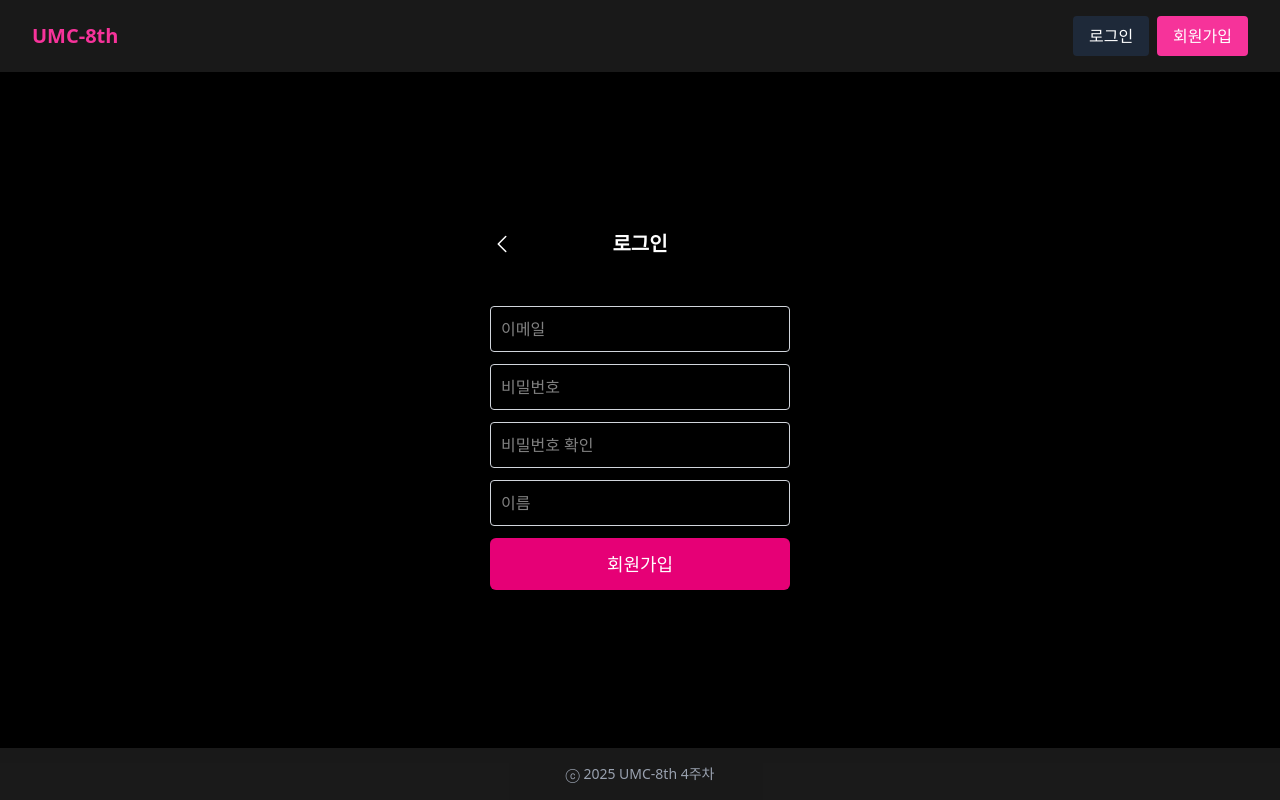
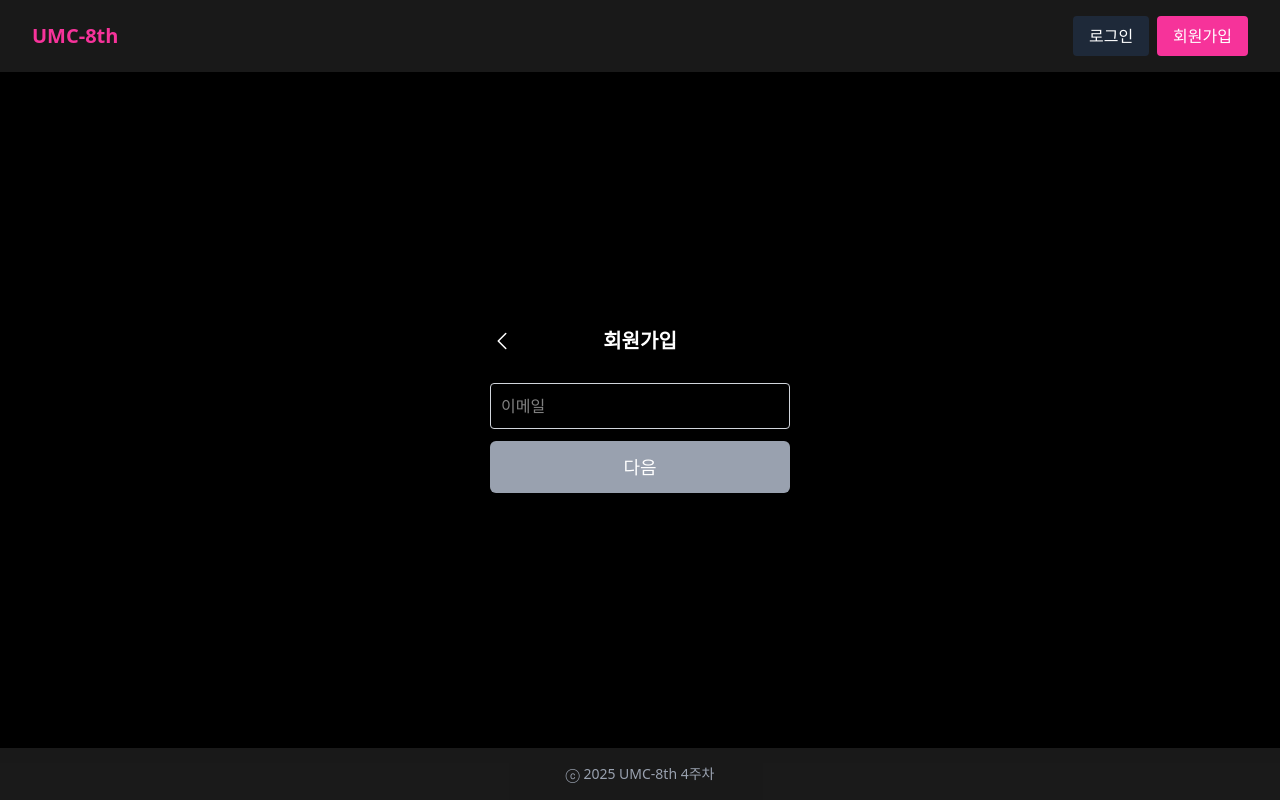
Before and after one commit to DSWU-UMC-8th/UMC-8th-Latte, a React (Vite) app in the folder week4/week4-2/: page /signup in a window 1280 px wide. Built offline with nearby package versions, Linux system fonts and the light colour scheme.

Commit message:
✨ Feat: 회원가입 단계별
Feat: 회원가입 단계별

```diff
--- a/week4/week4-2/package.json
+++ b/week4/week4-2/package.json
@@ -14,6 +14,7 @@
     "@hookform/resolvers": "^5.0.1",
     "@tailwindcss/vite": "^4.1.3",
     "axios": "^1.8.4",
+    "install": "^0.13.0",
     "react": "^19.0.0",
     "react-dom": "^19.0.0",
     "react-hook-form": "^7.55.0",
--- a/week4/week4-2/src/apis/auth.ts
+++ b/week4/week4-2/src/apis/auth.ts
@@ -16,7 +16,7 @@ export const postSignin = async(body: RequestSigninDto):Promise<ResponseSigninDt
 }
 
 export const getMyInfo = async(): Promise<ResponseMyInfoDto> => {
-    const {getItem} = useLocalStorage(LOCAL_STORAGE_KEY.accessToken);
+    const {getItem} = useLocalStorage(LOCAL_STORAGE_KEY.accessToken); // 무시 가능
     const token = getItem();
     const {data} = await axiosInstance.get('/v1/users/me', {
         headers: {
--- a/week4/week4-2/src/components/Header.tsx
+++ b/week4/week4-2/src/components/Header.tsx
@@ -1,16 +1,18 @@
 import { ChevronLeftIcon } from "@heroicons/react/24/solid";
 import { useNavigate } from "react-router-dom";
 
-const Header = () => {
+const Header = ({ title }: { title: string }) => {
     const navigate = useNavigate();
 
     return (
-        <div className="relative flex items-center w-full max-w-[320px] mb-8">
+        <div className="relative flex items-center w-full max-w-[320px] mb-3">
                 <ChevronLeftIcon
                     onClick={() => navigate(-1)}
                     className="text-white size-6 absolute left-0 ml-[10px]"
                 />
-                <h1 className="text-center w-full text-xl font-bold">로그인</h1>
+                <h1 className="text-center w-full text-xl font-bold">
+                    {title}
+                </h1>
         </div>
     );
 };
--- a/week4/week4-2/src/pages/LoginPage.tsx
+++ b/week4/week4-2/src/pages/LoginPage.tsx
@@ -28,7 +28,7 @@ const LoginPage = () => {
             navigate('/');
         } catch (e) {
             // console.log(e);
-            alert(e?.message);
+            alert(e);
         }
 
     };
@@ -42,7 +42,7 @@ const LoginPage = () => {
         <div className="flex flex-col justify-center items-center h-full gap-4
             w-full bg-black text-white">
 
-            <Header />
+            <Header title="로그인" />
 
             <div className="flex flex-col gap-3">
                 <input
--- a/week4/week4-2/src/pages/SignupPage.tsx
+++ b/week4/week4-2/src/pages/SignupPage.tsx
@@ -1,11 +1,12 @@
 import { useNavigate } from "react-router-dom";
-import { ChevronLeftIcon } from "@heroicons/react/24/solid";
 import {z} from 'zod';
 import {SubmitHandler, useForm} from 'react-hook-form';
 import { zodResolver } from '@hookform/resolvers/zod';
 import { ResponseSignupDto } from '../types/auth';
 import { postSignup } from '../apis/auth';
 import Header from "../components/Header";
+import { useState } from "react";
+import { EnvelopeIcon, UserCircleIcon } from '@heroicons/react/24/solid'
 
 const schema = z
     .object({
@@ -39,7 +40,7 @@ const SignupPage = () => {
 
     const navigate = useNavigate();
 
-    const {register, handleSubmit, formState: {errors, isSubmitting},
+    const {register, handleSubmit, watch, formState: {errors, isSubmitting},
     } = useForm<FormFields>({
         defaultValues: {
             name: "",
@@ -51,12 +52,27 @@ const SignupPage = () => {
             mode: "onBlur",
         })
 
+    // 단계별 진행
+    const [step, setStep] = useState(1);
+
+    // 입력값 확인용
+    const email = watch('email');
+    const password = watch('password');
+    const passwordCheck = watch('passwordCheck');
+    const name = watch('name');
+
+    // step에 따른 조건
+    const isStep1Valid = !errors.email && email;
+    const isStep2Valid = !errors.password && !errors.passwordCheck && password && passwordCheck;
+
     const onSubmit:SubmitHandler<FormFields> = async (data) => {
         console.log(data); // 계정 확인
         const {passwordCheck, ...rest} = data; // 역구조분해할당
+        console.log(passwordCheck);
+
         const response: ResponseSignupDto = await postSignup(rest);
+        console.log(response); // 요청 확인
 
-        console.log(response); // 요청 확인
         navigate('/login');
     };
 
@@ -64,9 +80,12 @@ const SignupPage = () => {
         <div className="flex flex-col justify-center items-center h-full gap-4
             w-full bg-black text-white">
 
-            <Header />
+            <Header title="회원가입" />
 
             <div className="flex flex-col gap-3">
+                {/* 이메일 */}
+                {step === 1 && (
+                    <>
                         <input
                             {...register('email')}
                             name="email"
@@ -75,8 +94,26 @@ const SignupPage = () => {
                             type={"email"}
                             placeholder={"이메일"}
                         />
+
                         {errors.email && <div className={'text-red-500 text-sm'}>{errors.email.message}</div>}
+                        <button
+                            type="button"
+                            disabled={!isStep1Valid}
+                            className="w-full bg-pink-600 text-white py-3 rounded-md text-lg font-medium hover:bg-pink-700 transition-colors cursor-pointer disabled:bg-gray-400"
+                            onClick={() => setStep(2)}
+                        >
+                            다음
+                        </button>
+                    </>
+                )}
 
+                {/* 비밀번호 */}
+                {step === 2 && (
+                    <>
+                    <div className="flex gap-2 items-center mb-2">
+                        <EnvelopeIcon className="w-[20px] h-[20px] color-white" />
+                        <p>{email}</p>
+                    </div>
                         <input
                             {...register('password')}
                             className={`border border-[#ccc] w-[300px] p-[10px] focus:border-pink rounded-sm
@@ -95,6 +132,24 @@ const SignupPage = () => {
                         />
                         {errors.passwordCheck && <div className={'text-red-500 text-sm'}>{errors.passwordCheck.message}</div>}
 
+                        <button
+                            type="button"
+                            disabled={!isStep2Valid}
+                            className="w-full bg-pink-600 text-white py-3 rounded-md text-lg font-medium hover:bg-pink-700 transition-colors cursor-pointer disabled:bg-gray-400"
+                            onClick={() => setStep(3)}
+                        >
+                                다음
+                        </button>
+                    </>
+                )}
+
+                {/* 이름 */}
+                {step === 3 && (
+                    <>
+                        <div className="flex flex-col items-center mb-2">
+                            <UserCircleIcon className="w-[150px] h-[150px] color-white" />
+                        </div>
+
                         <input
                             {...register('name')}
                             className={`border border-[#ccc] w-[300px] p-[10px] focus:border-pink rounded-sm
@@ -107,11 +162,16 @@ const SignupPage = () => {
                         <button
                             type="button"
                             onClick={handleSubmit(onSubmit)}
-                    disabled={isSubmitting}
+                            disabled={isSubmitting || !name || !!errors.name}
                             className= "w-full bg-pink-600 text-white py-3 rounded-md text-lg font-medium hover:bg-pink-700 transition-colors cursor-pointer disabled:bg-gray-400"
                         >
                             회원가입
                         </button>
+                    </>
+                )}
+
+
+
             </div>
         </div>
     )
```
Also changed, not shown: 1 other file (tests, documents, lock files or other folders). Lines whose indentation alone changed are shown as unchanged.
